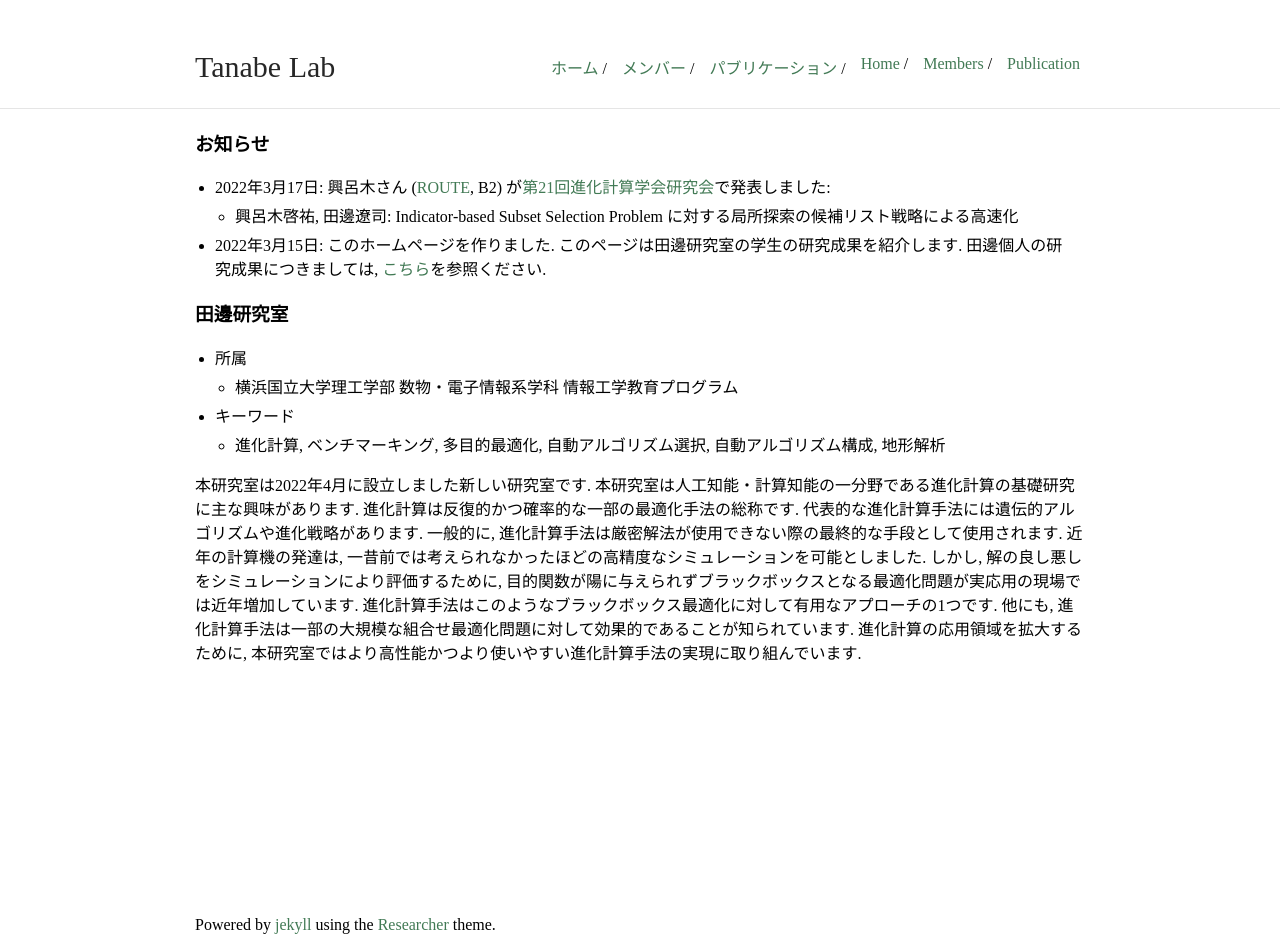
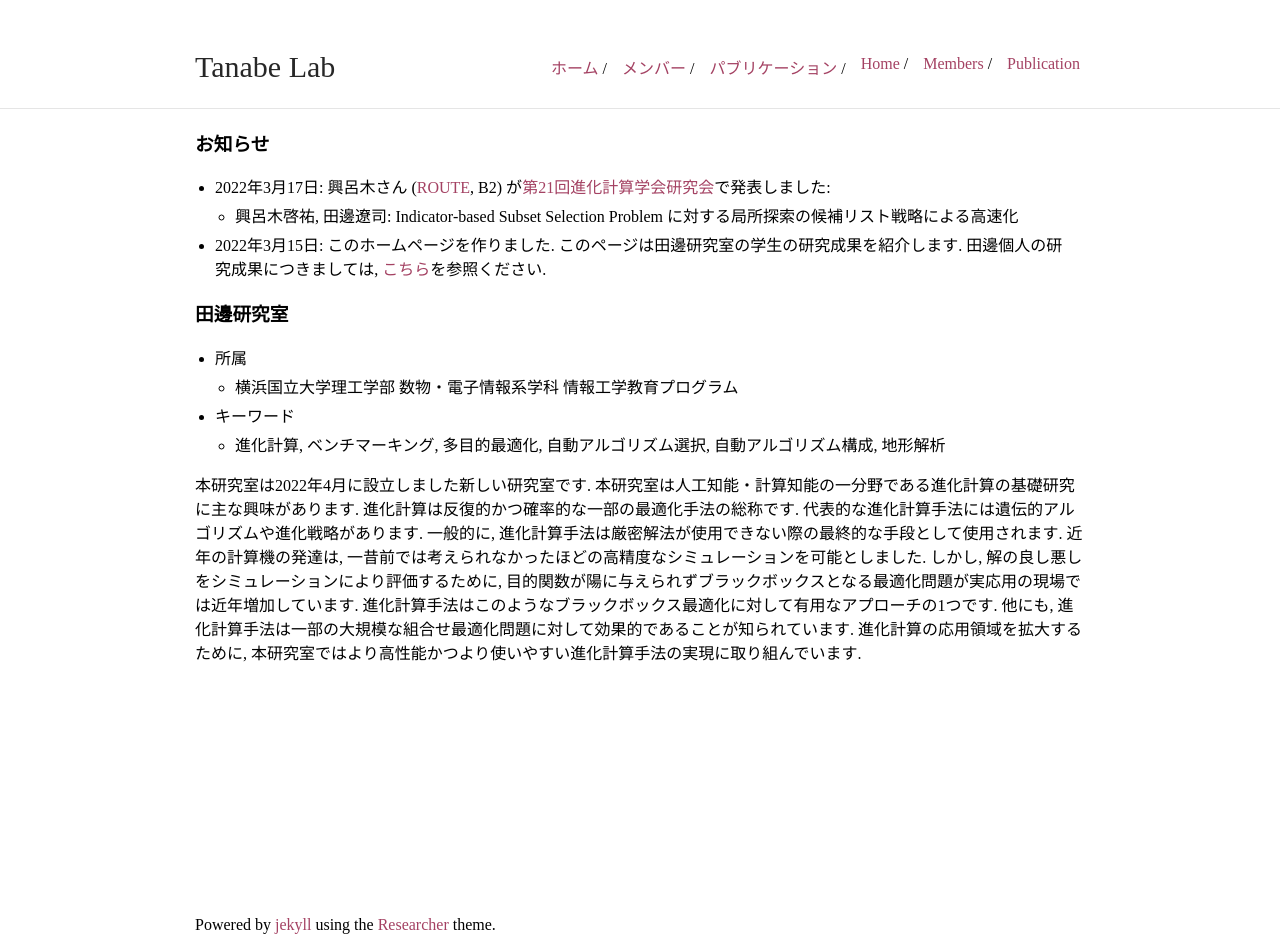
Before and after one commit to aopt-lab/aopt-lab.github.io, a Jekyll site: the page built from index.md, in a window 1280 px wide. Built offline with Jekyll 4.4.1, drawn with Linux system fonts in a browser that asks for light colours.

Commit message:
changed color

```diff
--- a/_sass/vars.scss
+++ b/_sass/vars.scss
@@ -2,7 +2,7 @@
  * Customization Variables
  */
 
-$accent: #427a55;
+$accent: #A44263;
 $bgcolor: #FFFFFF;
 $image-size: 85px;
 
```
